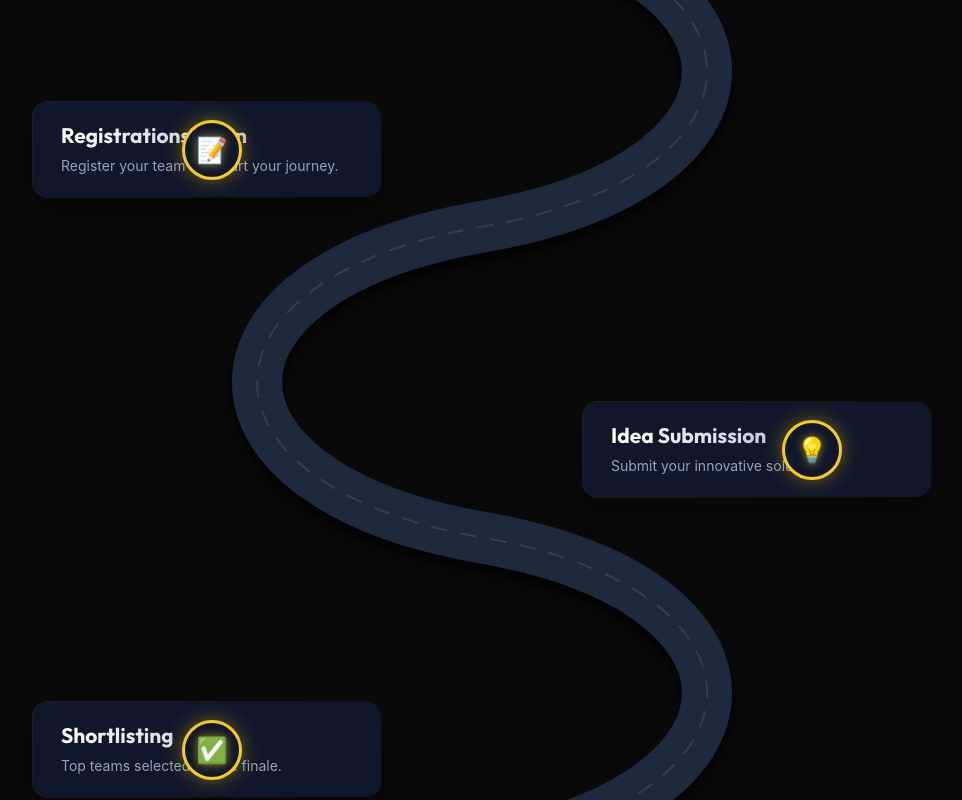
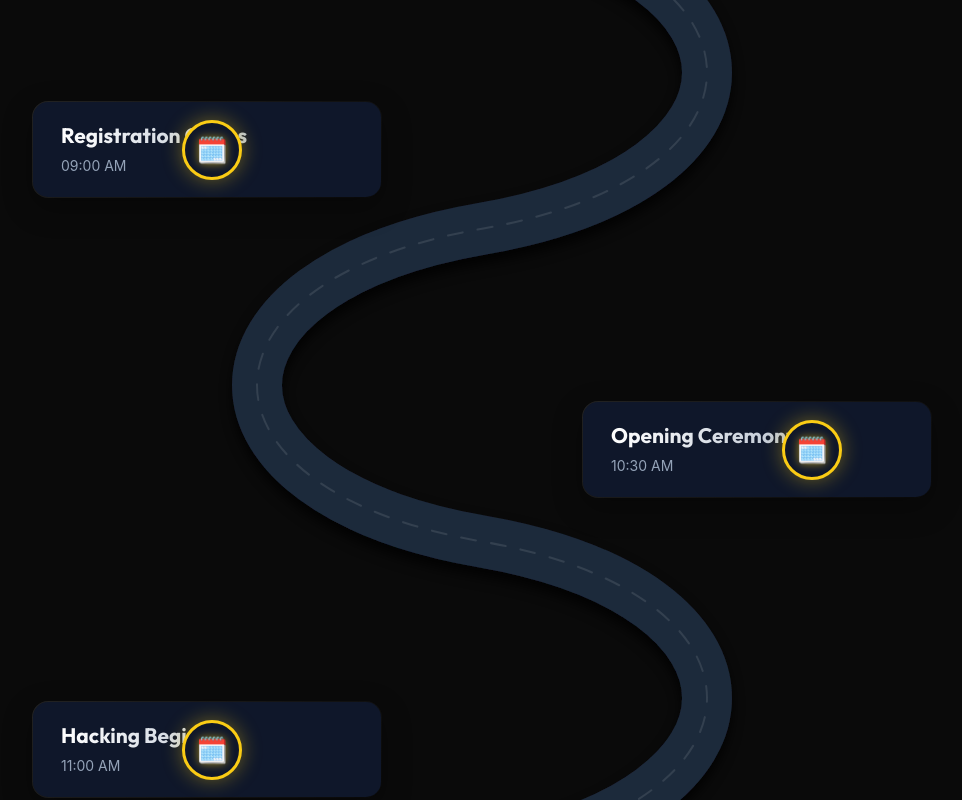
Before and after one commit to chandanaputtaswamy/Cognithon-26, a React (Vite) app: page / in a window 1280 px wide. Shown: the part 3320-4120 px from the top of the page, without its empty margins (158-1120 px from the left). Built offline with nearby package versions, Linux system fonts and the light colour scheme.

Commit message:
fix: resolve build error by updating Timeline component props

```diff
--- a/src/components/Timeline.tsx
+++ b/src/components/Timeline.tsx
@@ -7,7 +7,16 @@ interface TimelineEvent {
     icon: string;
 }
 
-const roadmapData: TimelineEvent[] = [
+interface EventData {
+    time: string;
+    event: string;
+}
+
+interface TimelineProps {
+    events?: EventData[];
+}
+
+const defaultRoadmap: TimelineEvent[] = [
     { title: "Registrations Open", description: "Register your team and start your journey.", icon: "📝" },
     { title: "Idea Submission", description: "Submit your innovative solutions.", icon: "💡" },
     { title: "Shortlisting", description: "Top teams selected for the finale.", icon: "✅" },
@@ -16,7 +25,15 @@ const roadmapData: TimelineEvent[] = [
     { title: "Judging & Results", description: "Pitch to judges and win big.", icon: "🏆" }
 ];
 
-const Timeline = () => {
+const Timeline = ({ events }: TimelineProps) => {
+    const roadmapData: TimelineEvent[] = events
+        ? events.map(e => ({
+            title: e.event,
+            description: e.time,
+            icon: "🗓️" // Default icon for schedule events
+        }))
+        : defaultRoadmap;
+
     const itemHeight = 300; // Increased height for better spacing
     const totalHeight = (roadmapData.length * itemHeight) + 100;
 
```
